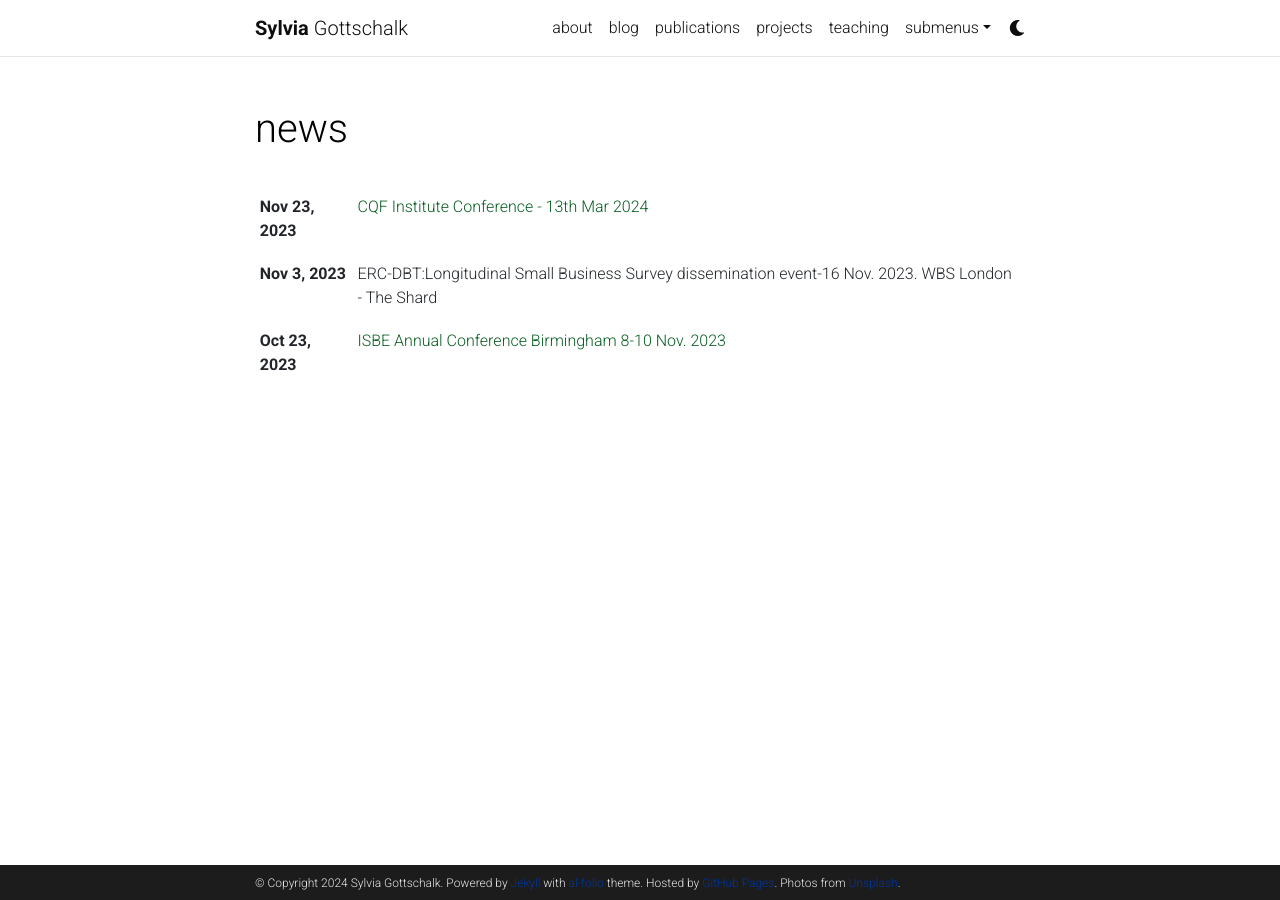
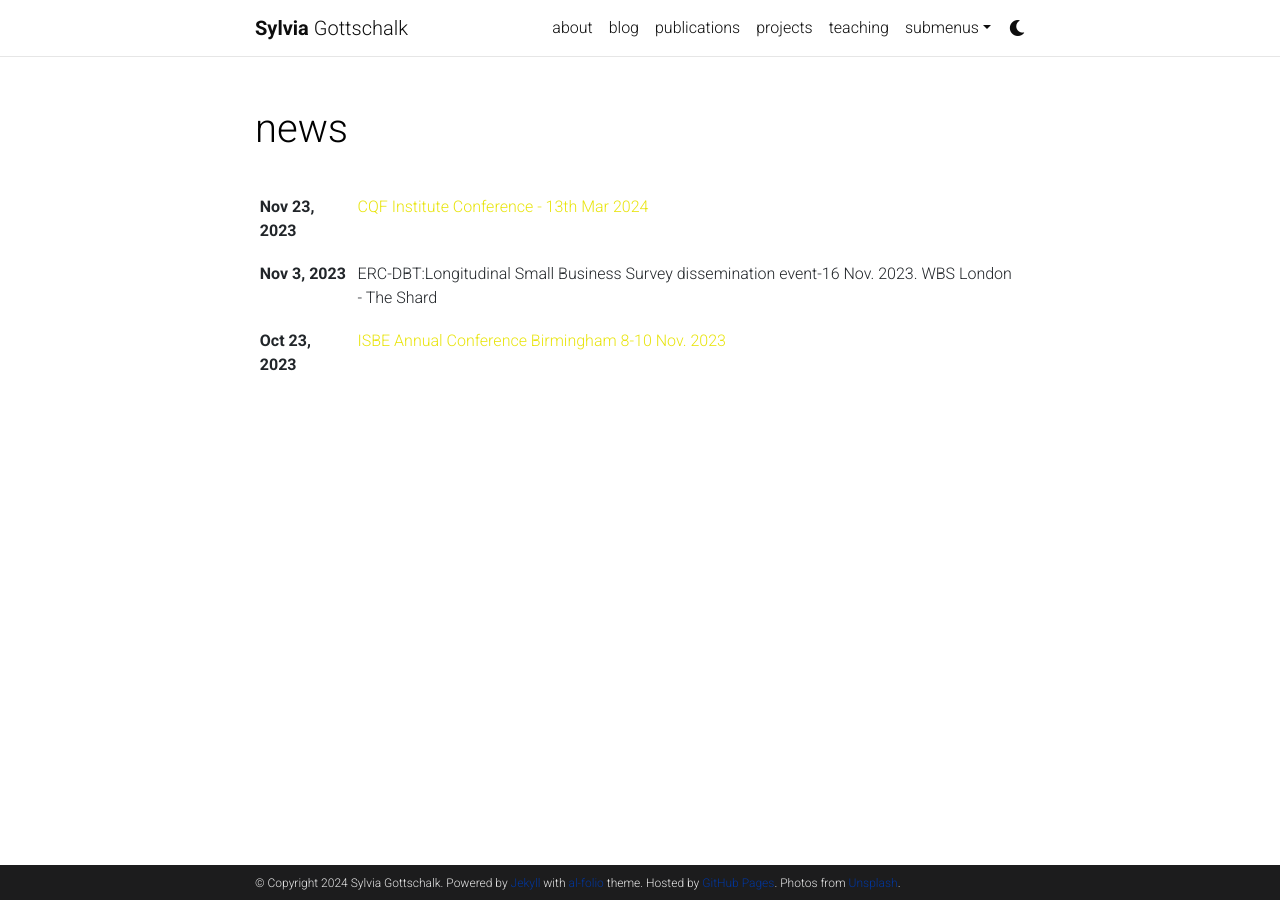
Before and after one commit to sdgottschalk/sgottschalk.io, a Jekyll site: the page built from news.html, in a window 1280 px wide. Built offline with Jekyll 4.4.1, drawn with Linux system fonts in a browser that asks for light colours; full-size pictures stand in for the smaller copies a plugin makes; comment, search, counter and statistics services are not loaded; a style sheet for code colours, icons or effects is not loaded.

Commit message:
Update _variables.scss

```diff
--- a/_sass/_variables.scss
+++ b/_sass/_variables.scss
@@ -17,7 +17,7 @@ $green-color-lime:    #B7D12A !default;
 $green-color-dark:    #009f06 !default;
 $green-color-light:   #ddffdd !default;
 $green-color-bright:  #11D68B !default;
-$purple-color:        #065c21 !default;
+$purple-color:        #e8e40c !default;
 $light-purple-color:  lighten($purple-color, 25%);
 $pink-color:          #f92080 !default;
 $pink-color-light:    #ffdddd !default;
```
